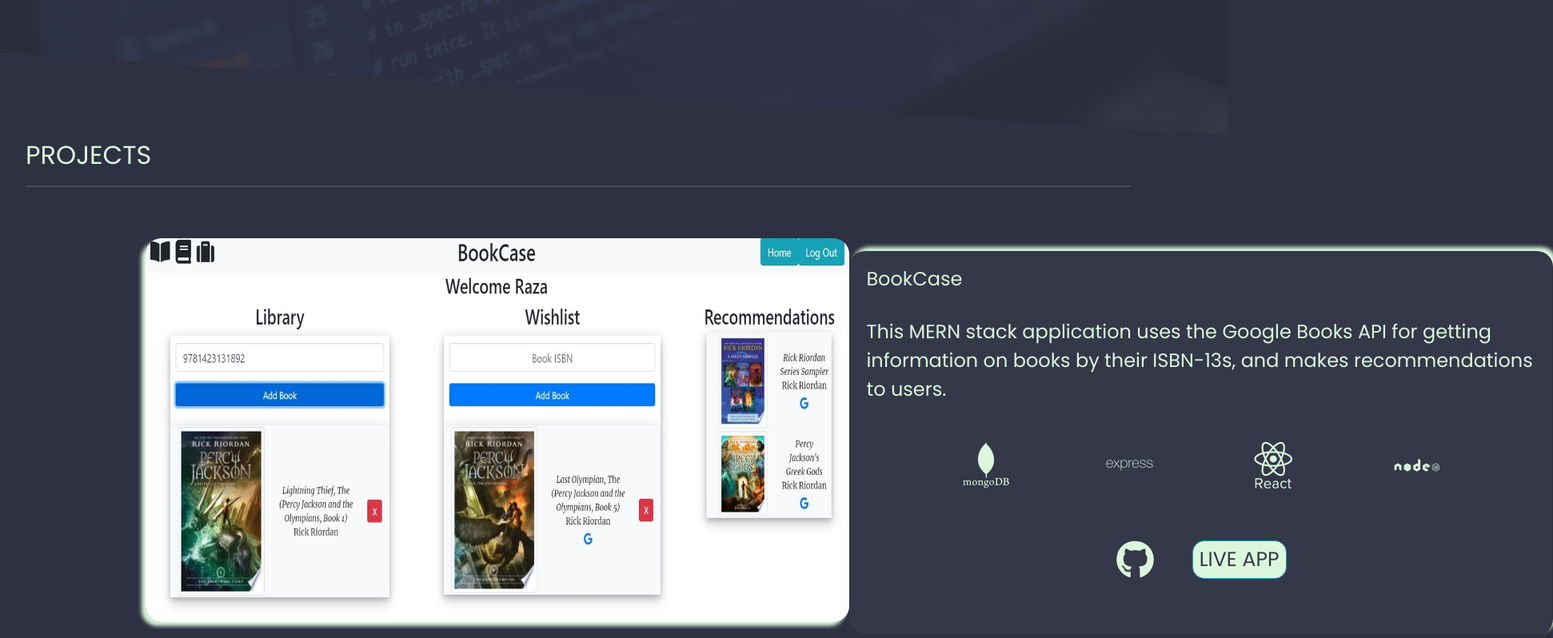
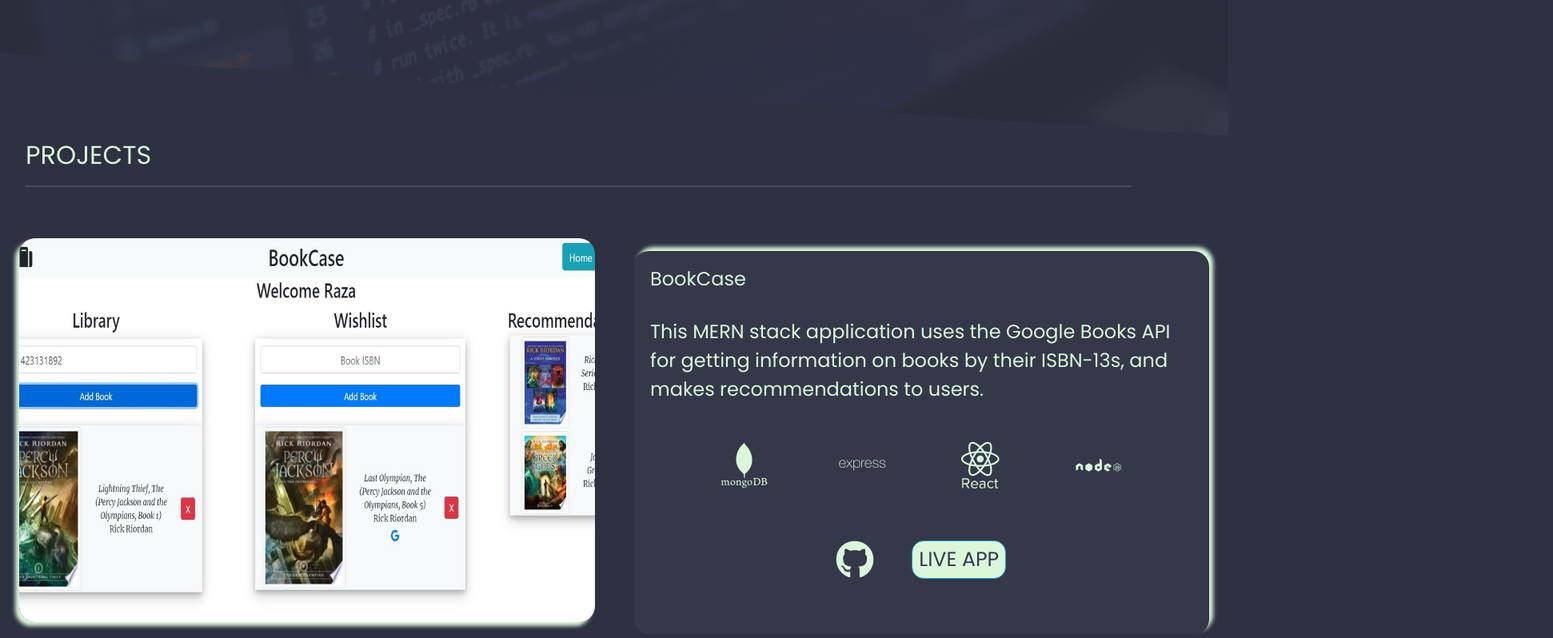
Before and after one commit to SAbbas2018/portfolio, a React (Create React App) app: page / in a window 1536 px wide. Shown: the part 929-1727 px from the top of the page at 80% size, 1942 px wide, since content can reach past the window. Built offline with nearby package versions, Linux system fonts and the light colour scheme.

Commit message:
updated card widths for larger monitors

```diff
--- a/src/index.css
+++ b/src/index.css
@@ -423,3 +423,15 @@
     font-size: 1.5em;
   }
 }
+
+@media only screen and (min-width: 1450px) and (max-width: 2270px) {
+  .project {
+    width: 100%;
+  }
+  .card-img-top {
+    width: 45em;
+  }
+  .card {
+    width: 45em;
+  }
+}
```
